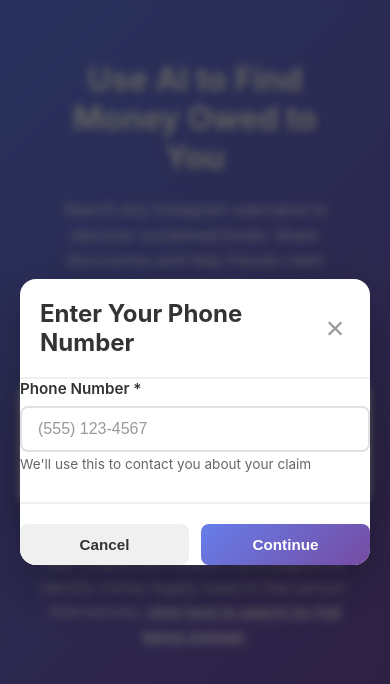
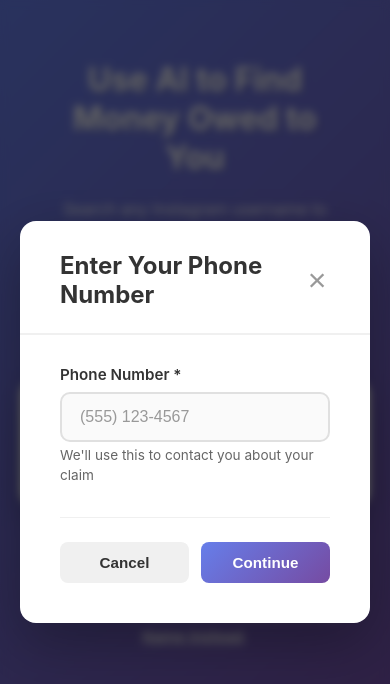
Before and after one commit to applierjobs-source/OwedToYou, a website: page index.html in a window 390 px wide. Both pictures are taken after typing "Sample" into the empty fields and a click on the button "Search". Drawn offline with nearby package versions, Linux system fonts and the light colour scheme; no server answers.

Commit message:
Improve phone modal padding and styling for better visual appearance

```diff
--- a/styles.css
+++ b/styles.css
@@ -342,39 +342,72 @@ h1 {
     padding: 30px;
 }
 
+/* Phone Modal Specific Styles */
+#phoneModal .modal-content {
+    padding: 0;
+}
+
+#phoneModal .modal-header {
+    padding: 30px 40px 24px 40px;
+    border-bottom: 2px solid #f0f0f0;
+}
+
+#phoneModal #phoneForm {
+    padding: 30px 40px 40px 40px;
+}
+
 .form-group {
     margin-bottom: 24px;
 }
 
 .form-group label {
     display: block;
-    margin-bottom: 8px;
+    margin-bottom: 10px;
     font-weight: 600;
     color: #333;
-    font-size: 0.95rem;
+    font-size: 1rem;
 }
 
 .form-group input[type="tel"],
 .form-group input[type="text"] {
     width: 100%;
-    padding: 12px 16px;
+    padding: 14px 18px;
     border: 2px solid #e0e0e0;
-    border-radius: 8px;
+    border-radius: 10px;
     font-size: 1rem;
     transition: all 0.2s;
     box-sizing: border-box;
+    background: #fafafa;
 }
 
 .form-group input[type="tel"]:focus,
 .form-group input[type="text"]:focus {
     outline: none;
     border-color: #667eea;
-    box-shadow: 0 0 0 3px rgba(102, 126, 234, 0.1);
+    background: white;
+    box-shadow: 0 0 0 4px rgba(102, 126, 234, 0.1);
 }
 
 .form-group input[type="tel"]::placeholder,
 .form-group input[type="text"]::placeholder {
     color: #999;
+}
+
+.form-group small {
+    display: block;
+    margin-top: 8px;
+    color: #666;
+    font-size: 0.875rem;
+    line-height: 1.4;
+}
+
+#phoneModal .form-actions {
+    margin-top: 32px;
+    padding-top: 24px;
+    border-top: 1px solid #f0f0f0;
+    display: flex;
+    gap: 12px;
+    justify-content: flex-end;
 }
 
 /* Phone Progress Modal Styles */
```
